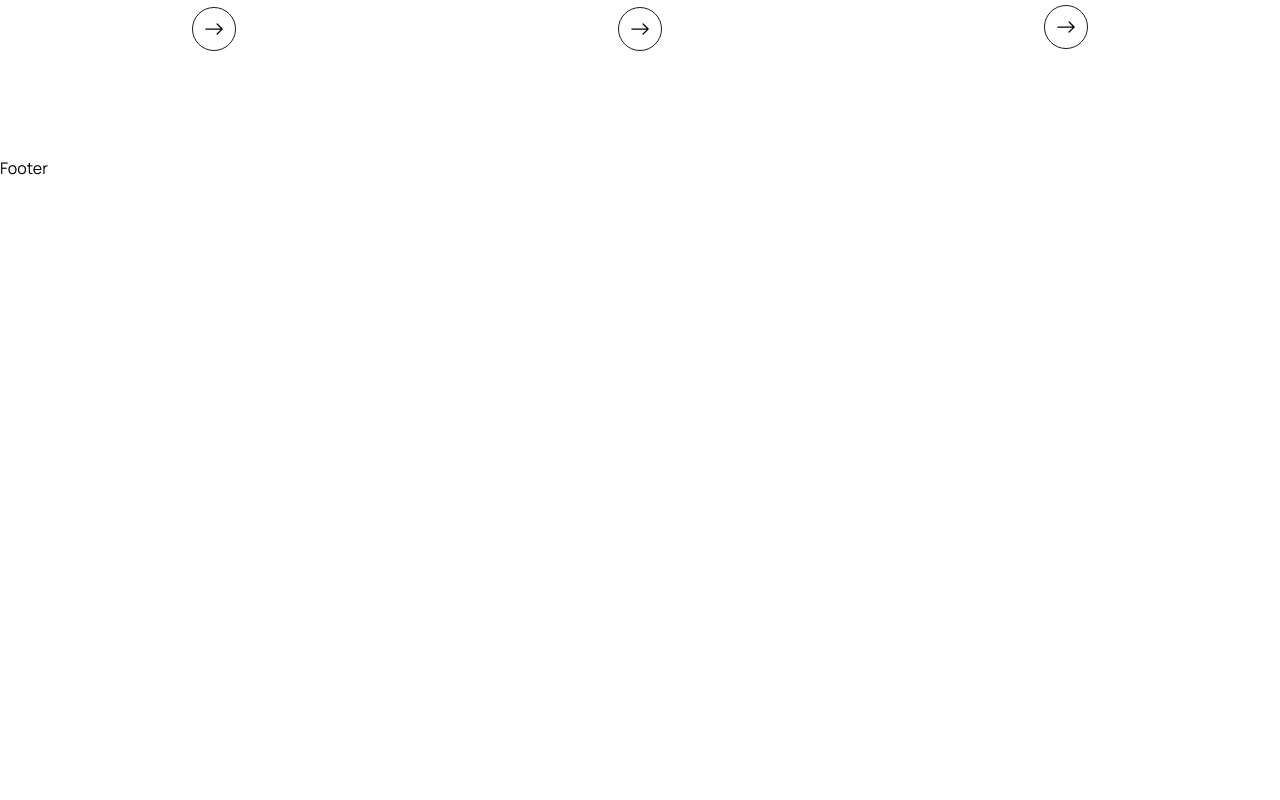
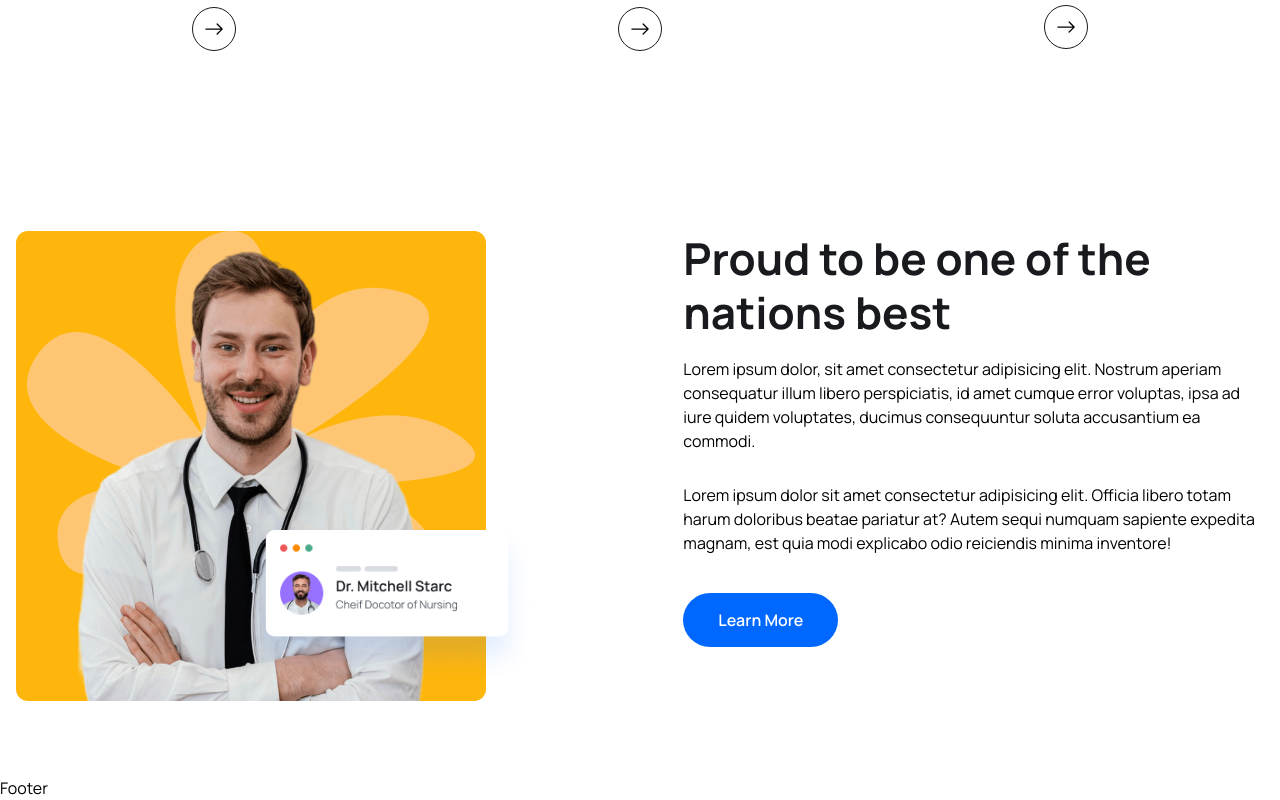
Before and after one commit to abdul8840/Dentalist, a React (Vite) app in the folder client/: page / in a window 1280 px wide. Shown: the part 1494-2294 px from the top of the page. Before the commit the page ends 1674 px from the top, so only its background shows below. Built offline with nearby package versions, Linux system fonts and the light colour scheme.

Commit message:
add home about section

```diff
--- /dev/null
+++ b/client/src/components/about/About.jsx
@@ -0,0 +1,47 @@
+import React from 'react'
+import aboutImg from '../../assets/images/about.png'
+import aboutCardImg from '../../assets/images/about-card.png'
+import { Link } from 'react-router-dom'
+
+const About = () => {
+  return (
+
+    <section>
+        <div className="container">
+            <div className="flex justify-between gap-[50px] lg:gap-[130px] xl:gap-0 flex-col lg:flex-row  ">
+
+                {/* =================== about img ================== */}
+                <div className="relative w-3/4 lg:w-1/2 xl:w-[770px] z-10 order-2 lg:order-1 ">
+                    <img src={aboutImg} alt="" />
+                    <div className="absolute z-20 bottom-4 w-[200px] md:w-[300px] right-[-30%] md:right-[-7%] lg:right-[22%] ">
+                        <img src={aboutCardImg} alt="" />
+                    </div>
+                </div>
+
+                {/* ==================== about content ===================== */}
+                <div className="w-full lg:w-1/2 xl:w-[670px] order-1 lg:order-2">
+                    <h2 className="heading">
+                        Proud to be one of the nations best
+                    </h2>
+
+                    <p className="text__para mt-[18px]">
+                        Lorem ipsum dolor, sit amet consectetur adipisicing elit. Nostrum aperiam consequatur illum libero perspiciatis, id amet cumque error voluptas, ipsa ad iure quidem voluptates, ducimus consequuntur soluta accusantium ea commodi.
+                    </p>
+
+                    <p className="text__para mt-[30px]">
+                        Lorem ipsum dolor sit amet consectetur adipisicing elit. Officia libero totam harum doloribus beatae pariatur at? Autem sequi numquam sapiente expedita magnam, est quia modi explicabo odio reiciendis minima inventore!
+                    </p>
+
+                    <Link to='/'>
+                        <button className="btn">Learn More</button>
+                    </Link>
+
+                </div>
+
+            </div>
+        </div>
+    </section>
+  )
+}
+
+export default About
--- a/client/src/pages/Home.jsx
+++ b/client/src/pages/Home.jsx
@@ -7,6 +7,7 @@
 import icon01 from "../assets/images/icon01.png"
 import icon02 from "../assets/images/icon02.png"
 import icon03 from "../assets/images/icon03.png"
+import About from '../components/about/About'
 
 
 const Home = () => {
@@ -74,8 +75,9 @@
           </div>
         </section>
 
-        {/* =============== hero section end ============== */}
+      {/* =============== hero section end ============== */}
 
+      {/* =============== home page highlights ============== */}
 
         <section>
           <div className="container">
@@ -139,6 +141,13 @@
           </div>
         </section>
 
+      {/* =============== home page highlights end ============== */}
+
+      {/* =============== about section ============== */}
+
+        <About />
+
+      {/* =============== about section end ============== */}
 
     </>
   )
```
